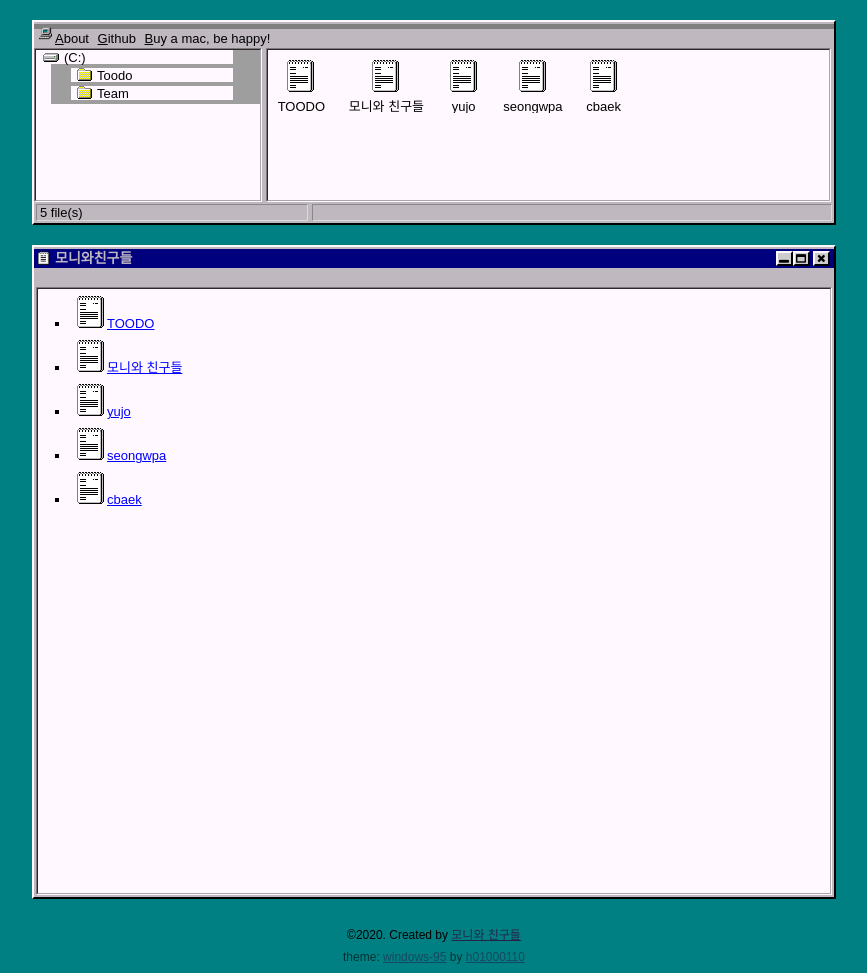
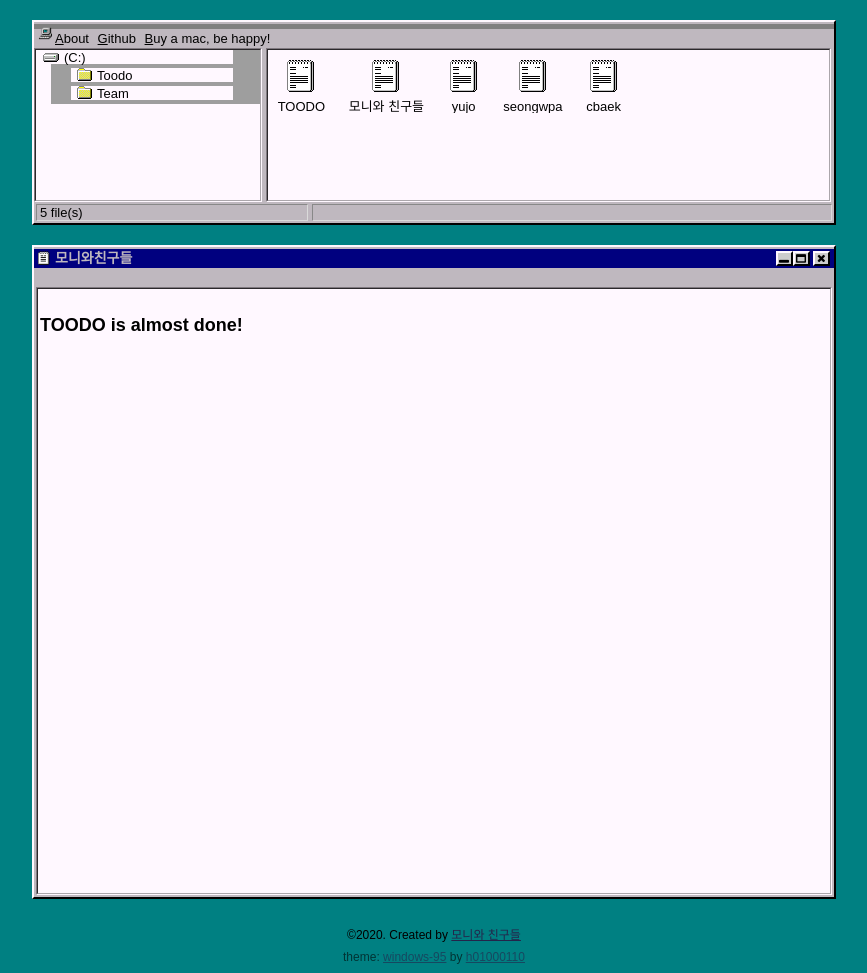
Before and after one commit to yujo11/PROGRAM_42, a Jekyll site: the page built from docs/index.html, in a window 1280 px wide. Shown: the whole page, without its empty margins (206-1073 px from the left). Built offline with Jekyll 4.4.1, drawn with Linux system fonts in a browser that asks for light colours; grey boxes are pictures that could not be loaded.

Commit message:
Replce content of homepage and delete Me page

```diff
--- a/docs/_includes/topbar.html
+++ b/docs/_includes/topbar.html
@@ -1,5 +1,5 @@
 <ul class="topbar">
-	<a href="{{ '/me' | relative_url }}"><li><u>A</u>bout</li></a>
+	<a href="{{ '/2020/05/08/team' | relative_url }}"><li><u>A</u>bout</li></a>
 	<a href="https://github.com/YUJO42/PROGRAM_42" target="_blank"><li><u>G</u>ithub</li></a>
 	<a href="https://www.apple.com/kr/shop/buy-mac/macbook-pro/16%ED%98%95-%EC%8A%A4%ED%8E%98%EC%9D%B4%EC%8A%A4-%EA%B7%B8%EB%A0%88%EC%9D%B4-2.3ghz-8%EC%BD%94%EC%96%B4-%ED%94%84%EB%A1%9C%EC%84%B8%EC%84%9C-1tb#" target="_blank"><li><u>B</u>uy a mac, be happy!</li></a>
 </ul>
--- a/docs/_layouts/default.html
+++ b/docs/_layouts/default.html
@@ -33,8 +33,8 @@
 			<ul id="tag-list">
 				<li><a href="{{ '/' | relative_url }}" ><img src="{{ '/assets/img/disk.png' | relative_url }}" />(C:)</a>
 			<ul>
-				<li><a href="{{ '/2020/05/08/toodo.html' | relative_url }}/" title="todoo"><img src="{{ '/assets/img/folder.ico' | relative_url }}" />Toodo</a></li>
-				<li><a href="{{ '/2020/05/08/team.html' | relative_url }}/" title="todoo"><img src="{{ '/assets/img/folder.ico' | relative_url }}" />Team</a></li>
+				<li><a href="{{ '/2020/05/08/toodo' | relative_url }}" title="todoo"><img src="{{ '/assets/img/folder.ico' | relative_url }}" />Toodo</a></li>
+				<li><a href="{{ '/2020/05/08/team' | relative_url }}" title="todoo"><img src="{{ '/assets/img/folder.ico' | relative_url }}" />Team</a></li>
 				{% comment %}
 					{% assign tags = site.data.tags| sort %}
 					{% for tag in tags %}
@@ -92,7 +92,11 @@
 				<li>{{ page.date | date: '%B %-d, %Y' }}</li>
 			</ul>
 			<div class="post_content">
-        		{{ content }}
+				{% if page.title == '모니와친구들' %}
+					<h2>TOODO is almost done!</h2>
+				{% else %}
+					{{ content }}
+				{% endif %}
 			</div>
 		</div>
     {% endif %}
--- a/docs/_layouts/me.html
+++ /dev/null
@@ -1,5 +0,0 @@
----
-layout: default
----
-
-{{ content }}
```
Also changed, not shown: docs/me/index.md (deleted, +0 -6 lines), 3 other files.
